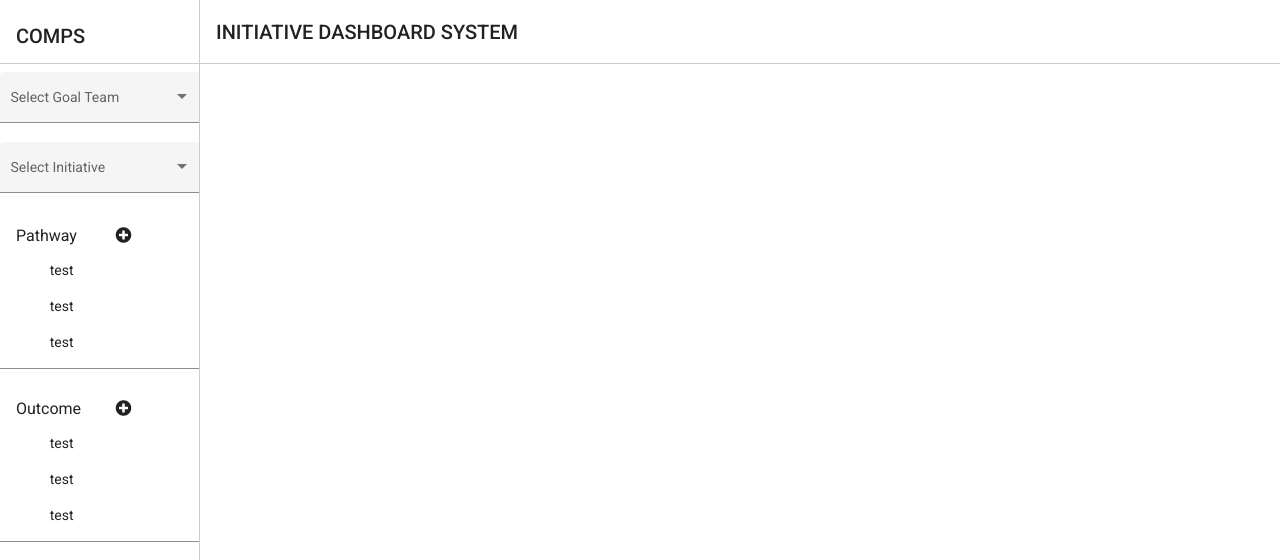
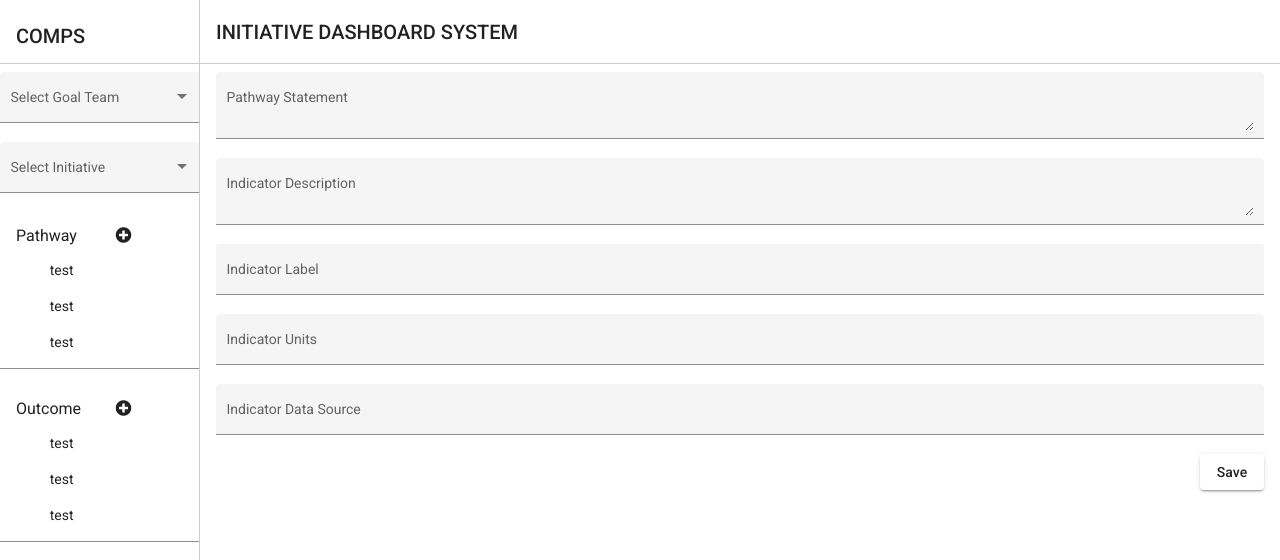
Before and after one commit to cyborgEneki/comps-angular-frontend, an Angular app: page /create-indicator in a window 1280 px wide. Before the commit this address led to /. Shown: the top 560 px of the page. Built offline with nearby package versions, Linux system fonts and the light colour scheme.

Commit message:
Add create and edit indicator form

```diff
--- a/src/app/app-routing.module.ts
+++ b/src/app/app-routing.module.ts
@@ -1,11 +1,13 @@
 import { NgModule } from '@angular/core';
 import { Routes, RouterModule } from '@angular/router';
 import { EditInitiativeComponent } from '../app/edit-initiative/edit-initiative.component';
+import { IndicatorComponent } from './indicator/indicator.component';
 import { WelcomeComponent } from './welcome/welcome.component';
 
 const routes: Routes = [
   { path: '', component: WelcomeComponent },
-  { path: 'edit-initiative', component: EditInitiativeComponent }
+  { path: 'edit-initiative', component: EditInitiativeComponent },
+  { path: 'create-indicator', component: IndicatorComponent }
 ];
 
 @NgModule({
--- a/src/app/app.module.ts
+++ b/src/app/app.module.ts
@@ -1,7 +1,6 @@
 import { BrowserModule } from '@angular/platform-browser';
 import { NgModule } from '@angular/core';
 import { ReactiveFormsModule } from '@angular/forms';
-
 import { AppRoutingModule } from './app-routing.module';
 import { BrowserAnimationsModule } from '@angular/platform-browser/animations';
 import { LayoutModule } from '@angular/cdk/layout';
@@ -19,6 +18,7 @@ import { AppComponent } from './app.component';
 import { MenuSidenavComponent } from './menu-sidenav/menu-sidenav.component';
 import { EditInitiativeComponent } from './edit-initiative/edit-initiative.component';
 import { WelcomeComponent } from './welcome/welcome.component';
+import { IndicatorComponent } from './indicator/indicator.component';
 
 @NgModule({
   declarations: [
@@ -26,6 +26,7 @@ import { WelcomeComponent } from './welcome/welcome.component';
     MenuSidenavComponent,
     EditInitiativeComponent,
     WelcomeComponent,
+    IndicatorComponent,
   ],
   imports: [
     BrowserModule,
--- /dev/null
+++ b/src/app/indicator/indicator.component.html
@@ -0,0 +1,29 @@
+<div class="ml-3 mt-2">
+    <form [formGroup]="indicatorForm" (ngSubmit)="onSubmit()">
+        <mat-form-field appearance="fill" class="indicator-form-field--width">
+            <mat-label>Pathway Statement</mat-label>
+            <textarea matInput type="text" formControlName="pathwayStatement"></textarea>
+        </mat-form-field>
+        <br>
+        <mat-form-field appearance="fill" class="indicator-form-field--width">
+            <mat-label>Indicator Description</mat-label>
+            <textarea matInput type="text" formControlName="indicatorDescription"></textarea>
+        </mat-form-field>
+        <br>
+        <mat-form-field appearance="fill" class="indicator-form-field--width">
+            <mat-label>Indicator Label</mat-label>
+            <input matInput type="text" formControlName="indicatorLabel">
+        </mat-form-field>
+        <br>
+        <mat-form-field appearance="fill" class="indicator-form-field--width">
+            <mat-label>Indicator Units</mat-label>
+            <input matInput type="text" formControlName="indicatorUnits">
+        </mat-form-field>
+        <br>
+        <mat-form-field appearance="fill" class="indicator-form-field--width">
+            <mat-label>Indicator Data Source</mat-label>
+            <input matInput type="text" formControlName="indicatorDataSource">
+        </mat-form-field>
+        <button mat-raised-button class="float-right mr-3" type="submit">Save</button>
+    </form>
+</div>
--- /dev/null
+++ b/src/app/indicator/indicator.component.scss
@@ -0,0 +1,3 @@
+.indicator-form-field--width {
+    width: 98.5% !important;
+}
--- /dev/null
+++ b/src/app/indicator/indicator.component.ts
@@ -0,0 +1,24 @@
+import { Component, OnInit } from '@angular/core';
+import { FormControl, FormGroup } from '@angular/forms';
+
+@Component({
+  selector: 'app-indicator',
+  templateUrl: './indicator.component.html',
+  styleUrls: ['./indicator.component.scss'],
+})
+export class IndicatorComponent implements OnInit {
+  indicatorForm = new FormGroup({
+    pathwayStatement: new FormControl(''),
+    indicatorDescription: new FormControl(''),
+    indicatorLabel: new FormControl(''),
+    indicatorUnits: new FormControl(''),
+    indicatorDataSource: new FormControl('')
+  });
+
+  onSubmit() {
+    console.log(this.indicatorForm.value);
+  }
+  constructor() {}
+
+  ngOnInit(): void {}
+}
```
Also changed, not shown: src/app/edit-initiative/edit-initiative.component.html (+0 -19 lines), 1 other file (tests, documents, lock files or other folders).
